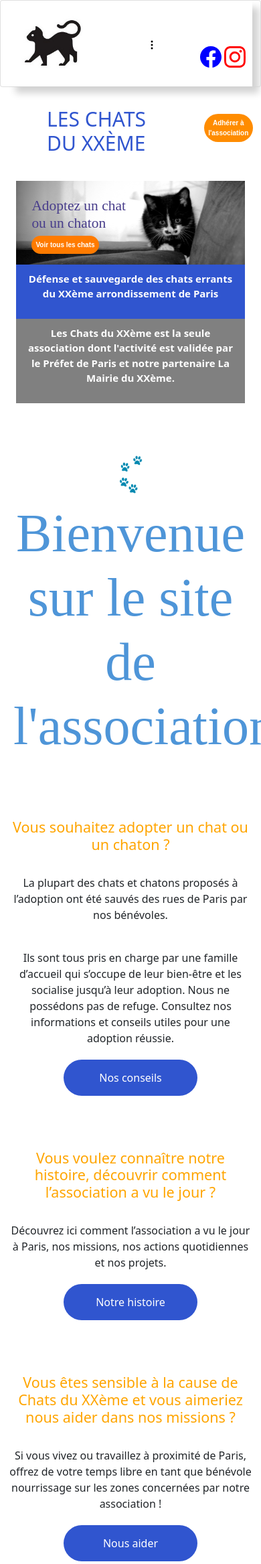
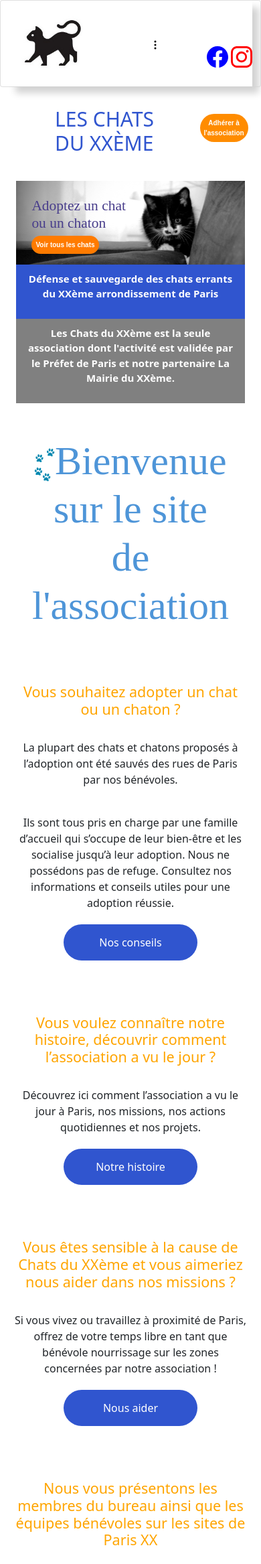
Before and after one commit to OlivierBaldocchi/ProjetAssociation, a PHP site: page / in a window 390 px wide; the page is wider, and only the part inside the window is pictured. Shown: the top 2335 px of that part at 67% size. Run offline with PHP 8.4, Linux system fonts and the light colour scheme.

Commit message:
responsive repaired

```diff
--- a/index.html
+++ b/index.html
@@ -65,7 +65,7 @@
         </nav>
     </header>
 
-    <main>
+    <main class="container">
         <section>
             <div class="container">
                 <div class="row">
@@ -77,15 +77,15 @@
                     </div>
                 </div>
 
-            <div class="container contImg">
-                <div class="row">
+            <div class="contImg">
+                <div>
                     <img class="img-responsive img" src="cat.jpg" style="width:100%" alt="chat" >
                 <div class="textImage">
                     <h2>Adoptez un chat<br>ou un chaton</h2>
                     <a href="index.html#adoptions" class="btn button2">Voir tous les chats</a>
                 </div>
 
-            <div class="container">
+            <div>
                 <div class="description">
                     <p>Défense et sauvegarde des chats errants <br>du XXème arrondissement de  Paris </p>
                 </div>
@@ -105,9 +105,9 @@
             </div>
 
             <div>
-                <div class="container">
-                    <div class="row text">
-                        <div class="col-lg-12 col-xs-4 art1">
+                <div>
+                    <div class="text">
+                        <div class="art1">
                             <h4>Vous souhaitez adopter un chat ou un chaton ?</h4>
                             <br>
                             <p>La plupart des chats et chatons proposés à l’adoption ont été sauvés des rues de Paris par nos bénévoles.</p>
@@ -123,9 +123,9 @@
             </div>
 
             <div>
-                <div class="container">
-                    <div class="row text">
-                        <div class="col-lg-12 col-xs-4 art1">
+                <div>
+                    <div class="text">
+                        <div class="art1">
                             <h4>Vous voulez connaître notre histoire, découvrir comment l’association a vu le jour ?</h4>
                             <br>
                             <p>Découvrez ici comment l’association a vu le jour à Paris, nos missions, nos actions quotidiennes
@@ -139,9 +139,9 @@
             </div>
 
             <div>
-                <div class="container">
-                    <div class="row text">
-                        <div class="col-lg-12 col-xs-4 art1">
+                <div>
+                    <div class="text">
+                        <div class="art1">
                             <h4>Vous êtes sensible à la cause de Chats du XXème et vous aimeriez nous aider dans nos missions ?</h4>
                             <br>
                             <p>Si vous vivez ou travaillez à proximité de Paris, offrez de votre temps libre en tant que bénévole
@@ -155,9 +155,9 @@
             </div>
 
             <div>
-                <div class="container">
-                    <div class="row text">
-                        <div class="col-lg-12 col-xs-4 art1">
+                <div>
+                    <div class="text">
+                        <div class="art1">
                             <h4>Nous vous présentons les membres du bureau ainsi que les équipes bénévoles sur les sites de Paris XX</h4>
                             <br>
                             <p>Si vous vivez ou travaillez à proximité de Paris, offrez de votre temps libre en tant que bénévole
@@ -171,8 +171,8 @@
             </div>
 
         </section>
-            <div class="row mx-auto" id="adoptions">
-                <p class="col col-12 catitle">Nos chats du mois</p>
+            <div class="mx-auto" id="adoptions">
+                <p class="catitle">Nos chats du mois</p>
             </div>
             <div class="container">
                 <div class="row justify-content-around">
@@ -230,15 +230,15 @@
         </section>
     </main>
 
-    <footer class="foot" id="contact">
+    <footer class="container foot" id="contact">
         <div class="contact" >
             <p>Contactez-nous !</p>
             <form class="formulaire">
-                <div class="row form-group">
-                  <div class="col">
+                <div class="form-group">
+                  <div class="mt-2">
                     <input type="text" class="form-control" placeholder="Nom">
                   </div>
-                  <div class="col">
+                  <div class="mt-2">
                     <input type="text" class="form-control" placeholder="Prénom">
                   </div>
                 </div>
--- a/style.css
+++ b/style.css
@@ -12,12 +12,12 @@ h4  {
 /* header */
 
 .nav ul li {
-    margin-left: 100px;
+    margin-left: 80px;
 }
 
 .margesvg   {
     margin-top: 40px;
-    margin-right: 10px;
+    margin-right: 10x;
 }
 
 .nav-link:hover    {
@@ -144,13 +144,17 @@ header nav {
 }
 
 .pattes h3 {
-    font-size: 80px;
+    font-size: 60px;
     color: rgb(78, 149, 216);
     font-family: 'Brush Script MT';
+    padding-left: 10px;
+    padding-right: 10px;
 }
 
 .art1 {
     margin-top: 80px;
+    margin-left: 10px;
+    margin-right: 10px;
 }
 
 .text {
@@ -259,7 +263,8 @@ footer div p {
 }
 
 .button5 {
-    margin: 30px 30px 10px 45vw;
+    margin-top: 30px;
+    margin-left: 35vw;
 }
 
 
```
